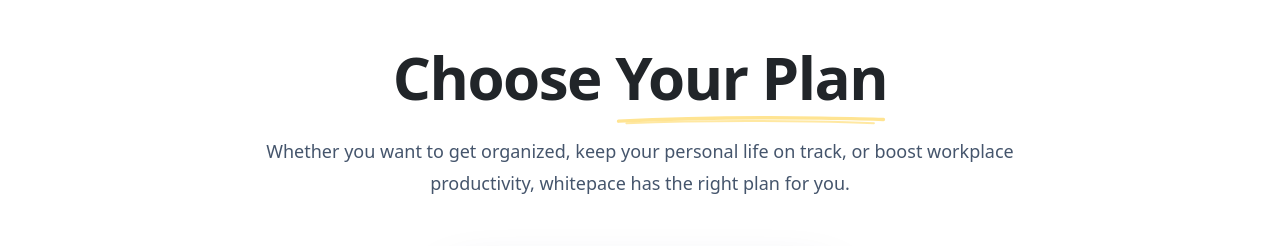
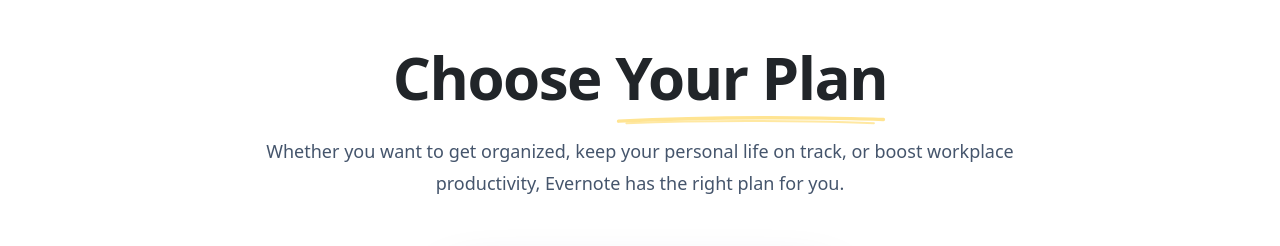
Before and after one commit to Mofuhidy/acme-frontend, a Next.js app: page / in a window 1280 px wide. Shown: the part 3000-3246 px from the top of the page. Built offline with nearby package versions, Linux system fonts and the light colour scheme.

Commit message:
fix: update pricing subtitle to match mockup content alignment

```diff
--- a/src/components/sections/pricing.tsx
+++ b/src/components/sections/pricing.tsx
@@ -59,7 +59,7 @@
             <HighlightedHeading text="Choose Your Plan" />
           </h2>
           <p className="mt-5 text-lg leading-8 text-slate-600">
-            Whether you want to get organized, keep your personal life on track, or boost workplace productivity, whitepace has the right plan for you.
+            Whether you want to get organized, keep your personal life on track, or boost workplace productivity, Evernote has the right plan for you.
           </p>
         </Reveal>
 
```
